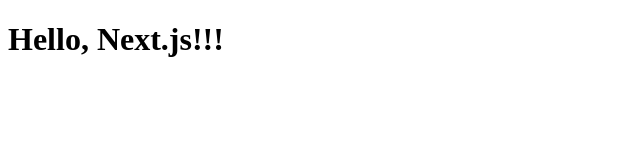
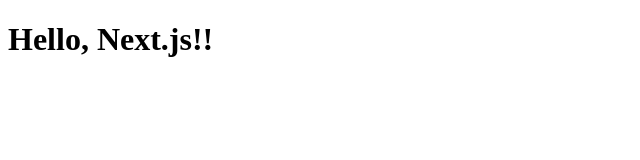
Before and after one commit to ihommani/workflow-real-example, a Next.js app in the folder frontend/: page / in a window 1280 px wide. Shown: the top 160 px of the page, without its empty margins (0-640 px from the left). Built offline with nearby package versions, Linux system fonts and the light colour scheme.

Commit message:
Trigger wf

```diff
--- a/frontend/app/page.tsx
+++ b/frontend/app/page.tsx
@@ -1,3 +1,3 @@
 export default function Page() {
-    return <h1>Hello, Next.js!!!</h1>;
+    return <h1>Hello, Next.js!!</h1>;
   }
```
